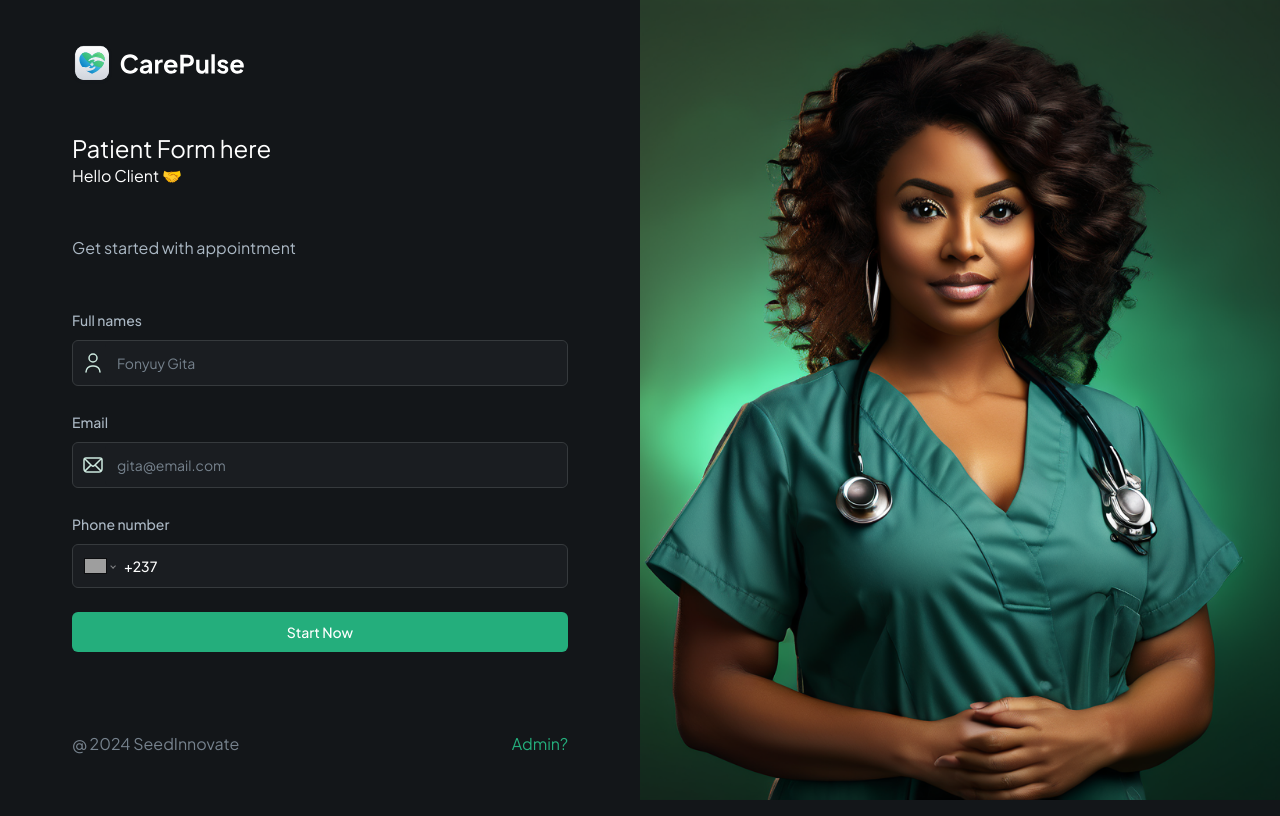
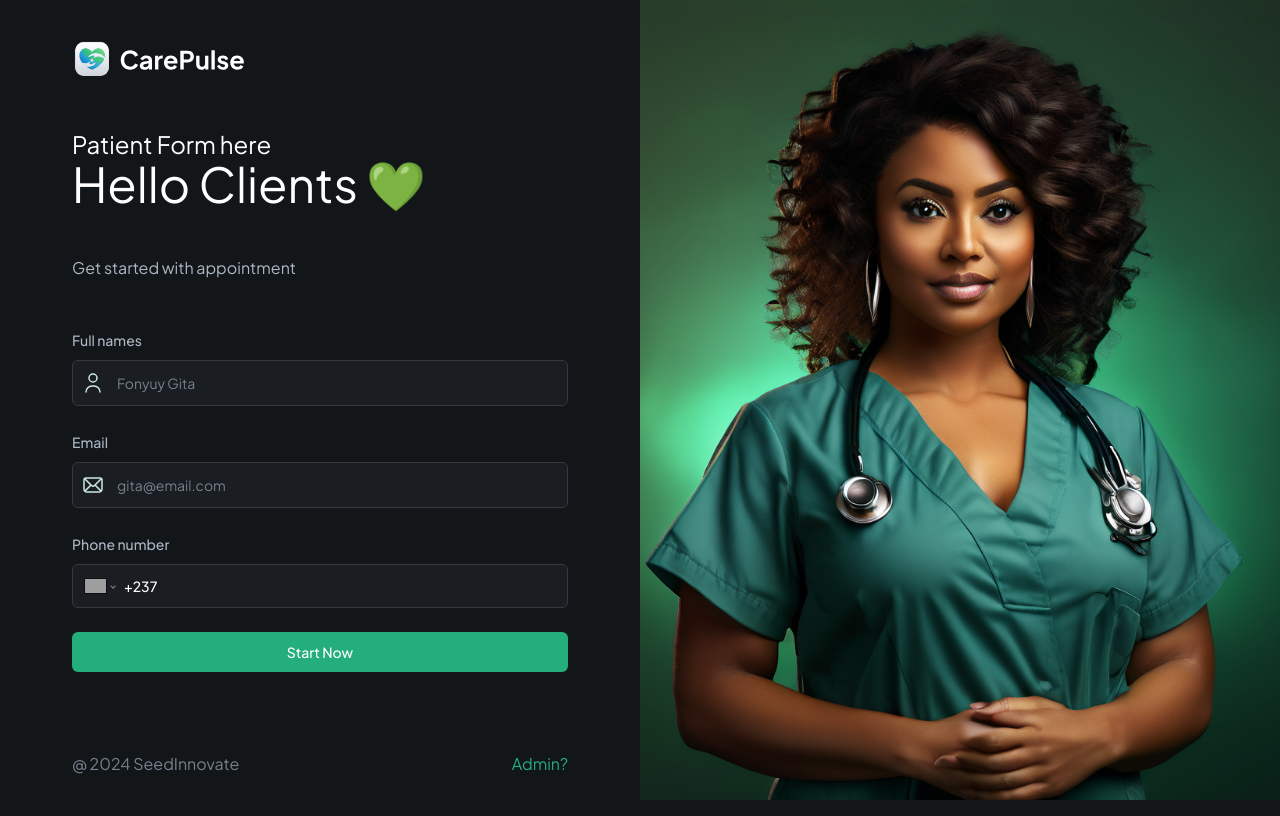
Before and after one commit to Fonyuygita/seeDoc, a Next.js app: page / in a window 1280 px wide. Built offline with nearby package versions, Linux system fonts and the light colour scheme; grey boxes are pictures that could not be loaded.

Commit message:
added header in the home page and green emojie and about to start with appwrite

```diff
--- a/components/CustomFormField.tsx
+++ b/components/CustomFormField.tsx
@@ -1,10 +1,11 @@
 import Image from 'next/image';
 import React from 'react'
 import { Control, Field } from 'react-hook-form';
-import { FormControl, FormField, FormItem, FormLabel } from './ui/form';
+import { FormControl, FormField, FormItem, FormLabel, FormMessage } from './ui/form';
 import { Input } from './ui/input';
 import 'react-phone-number-input/style.css'
 import PhoneInput from 'react-phone-number-input'
+import { E164Number } from "libphonenumber-js/core"
 
 
 export enum FormFieldType {
@@ -69,7 +70,7 @@ const RenderInput = ({ field, props }: { field: any; props: CustomProps }) => {
                         placeholder={props.placeholder}
                         international
                         withCountryCallingCode
-                        value={field.value as any}
+                        value={field.value as E164Number | undefined}
                         onChange={field.onChange}
                         className='input-phone'
                     />
@@ -95,6 +96,7 @@ const CustomFormField = (props: CustomProps) => {
                         <FormLabel className='shad-input-label'>{label}</FormLabel>
                     )}
                     <RenderInput field={field} props={props} />
+                    <FormMessage className='shad-error' />
                 </FormItem>
             )}
         >
--- a/components/forms/ClientForm.tsx
+++ b/components/forms/ClientForm.tsx
@@ -34,7 +34,7 @@ const ClientForm = () => {
         <Form {...form}>
             <form onSubmit={form.handleSubmit(onSubmit)} className='flex-1 space-y-6'>
                 <section className="mb-12 space-y-4">
-                    <h1 className="mb-12 space-y-4">Hello Client 🤝</h1>
+                    <h1 className="mb-12 space-y-4 text-5xl">Hello Clients  💚</h1>
                     <p className="text-dark-700">Get started with appointment</p>
                 </section>
 
```
